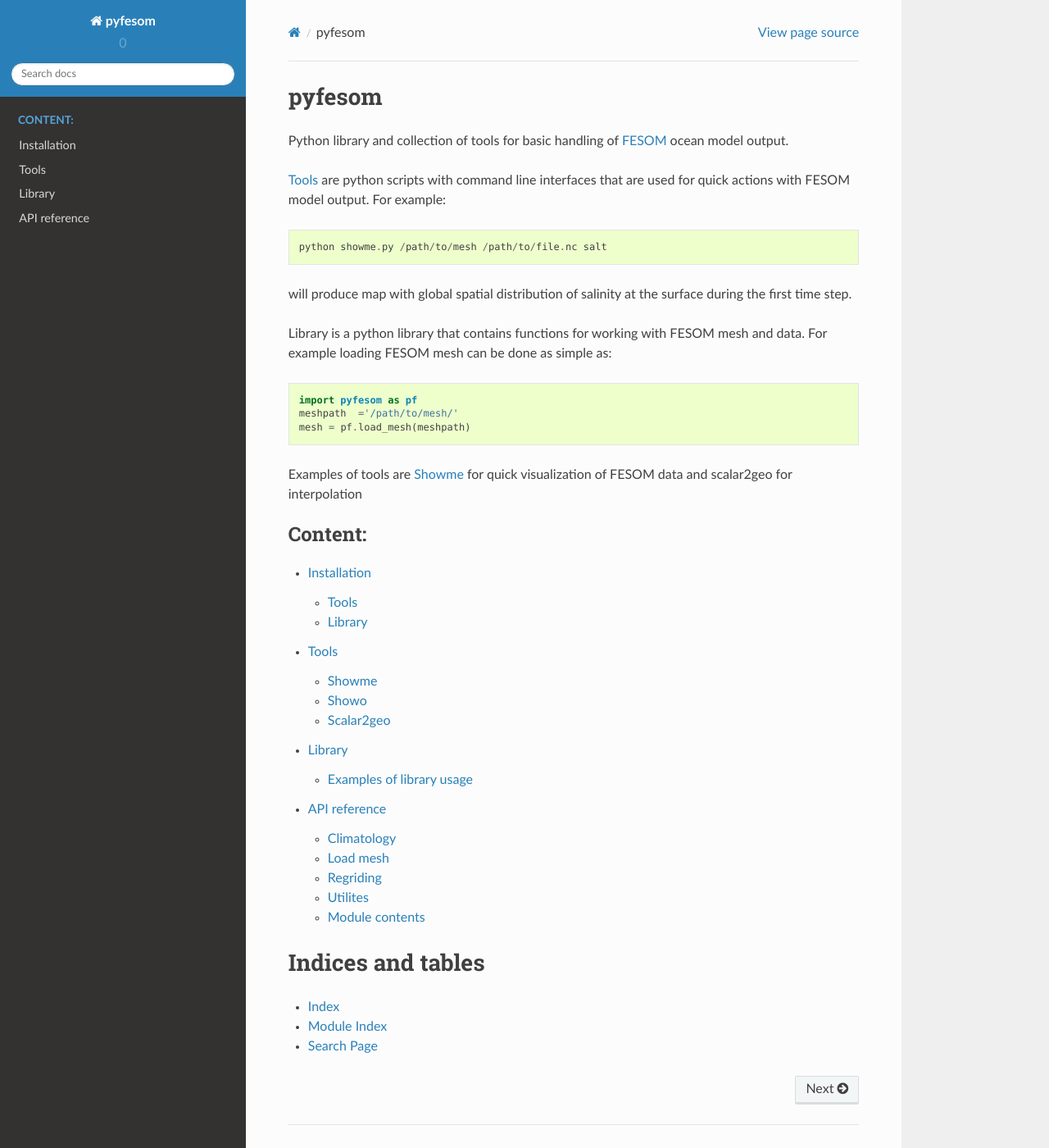
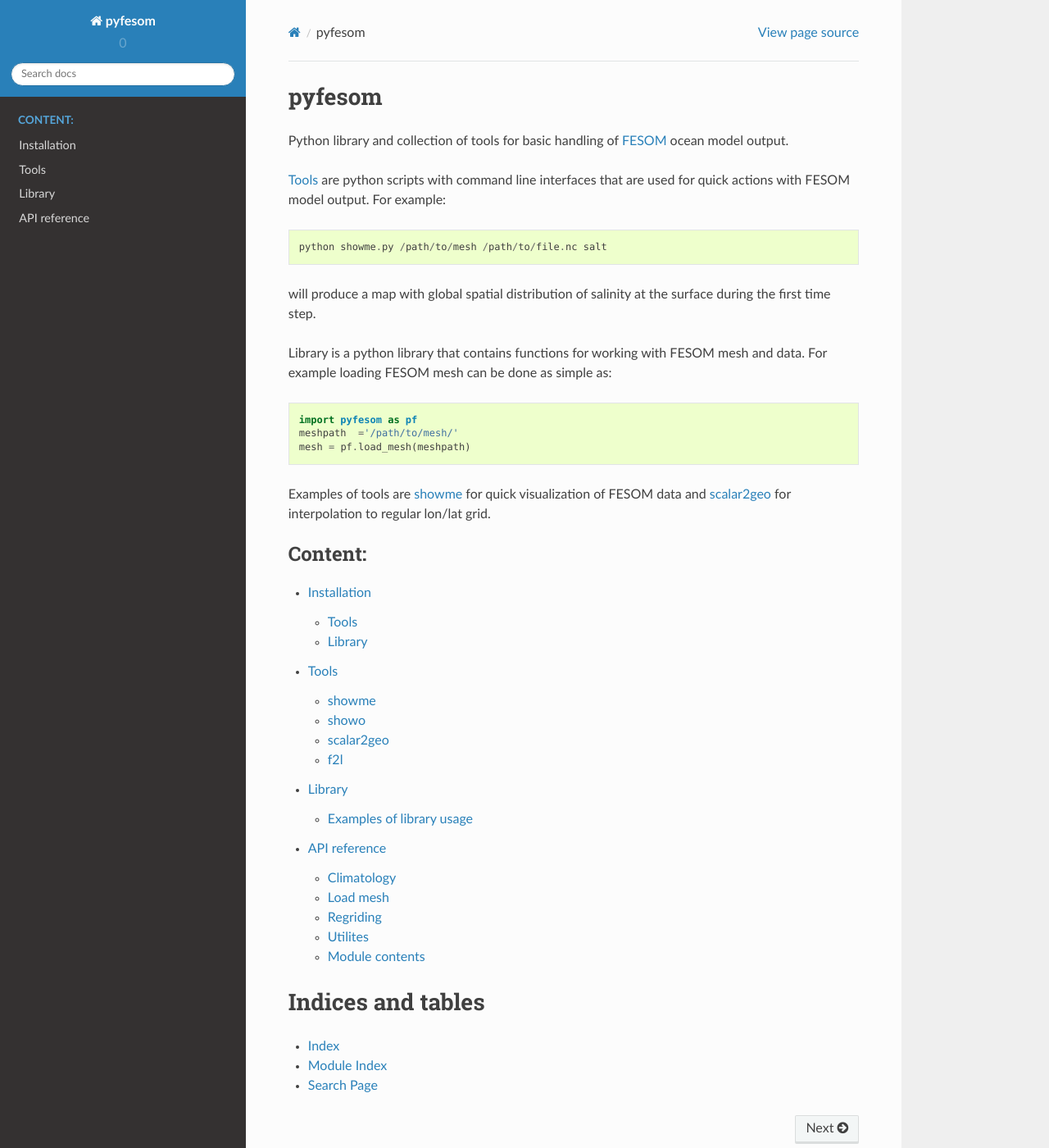
Before and after one commit to FESOM/pyfesom, a Sphinx documentation site: the page built from docs/index.rst, in a window 1280 px wide and 1400 px high. Shown: the whole window at 82% size. Built offline with Sphinx 7.4.7 and the Read the Docs theme 2.0.0, drawn with Linux system fonts in a browser that asks for light colours.

Commit message:
docs for f2l

```diff
--- a/docs/index.rst
+++ b/docs/index.rst
@@ -7,7 +7,7 @@
 
     python showme.py /path/to/mesh /path/to/file.nc salt
 
-will produce map with global spatial distribution of salinity at the surface during the first time step.
+will produce a map with global spatial distribution of salinity at the surface during the first time step.
 
 Library is a python library that contains functions for working with FESOM mesh and data. For example loading FESOM mesh can be done as simple as::
 
@@ -15,7 +15,7 @@
     meshpath  ='/path/to/mesh/'
     mesh = pf.load_mesh(meshpath)
 
-Examples of tools are :ref:`showme` for quick visualization of FESOM data and scalar2geo for interpolation
+Examples of tools are :ref:`showme` for quick visualization of FESOM data and :ref:`scalar2geo` for interpolation to regular lon/lat grid.
 
 .. toctree::
    :maxdepth: 2
--- a/docs/scalar2geo.rst
+++ b/docs/scalar2geo.rst
@@ -1,6 +1,6 @@
 .. _scalar2geo:
 
-Scalar2geo
+scalar2geo
 ==========
 
 Interpolates scalar data from FESOM mesh to regular lon/lat grid.
--- a/docs/showme.rst
+++ b/docs/showme.rst
@@ -1,9 +1,9 @@
 .. _showme:
 
-Showme
+showme
 ======
 
-Simple visualization tool for FESOM data. `Python <http://www.python.org/>`_
+Simple visualization tool for FESOM data.
 
 Basic usage
 -----------
--- a/docs/showo.rst
+++ b/docs/showo.rst
@@ -1,6 +1,6 @@
 .. _showo:
 
-Showo
+showo
 =====
 
 Shows FESOM data on original grid.
--- a/docs/tools.rst
+++ b/docs/tools.rst
@@ -7,7 +7,7 @@
 * :ref:`showme <showme>` - shows FESOM data interpolated to regular grid, also can show bias ro climatology.
 * :ref:`showo <showo>`  - shows FESOM data on original grid, usually used to have a look at small regions.
 * :ref:`scalar2geo <scalar2geo>` - interpolation from FESOM unstructured grid to lon/lat grid
-* f2l - convert fesom output to more convinient structure with layers
+* :ref:`f2l <f2l>` - convert fesom output to more convinient structure with layers
 * pcdo - execute cdo commands in parrallel
 
 :ref:`showme`
@@ -19,3 +19,4 @@
    showme
    showo
    scalar2geo
+   f2l
```
Also changed, not shown: docs/f2l.rst (added, +36 -0 lines).
